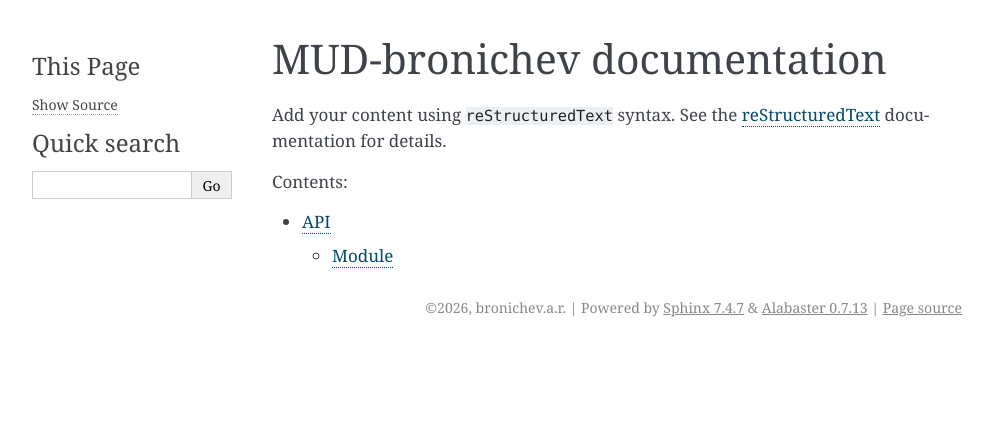
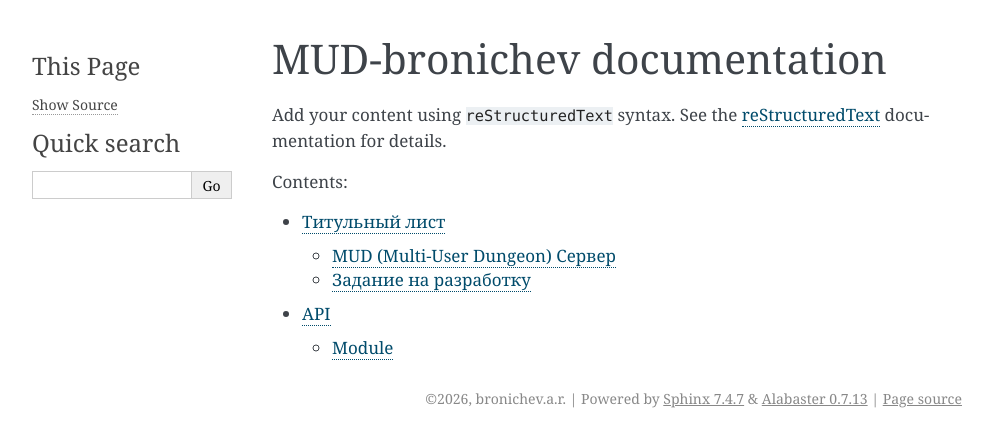
Before and after one commit to MagnificentSAS/MSU-repo_6sem, a Sphinx documentation site: the page built from 20260406/1/doc/index.rst, in a window 1280 px wide. Shown: the top 447 px of the page, without its empty margins (148-1141 px from the left). Built offline with Sphinx 7.4.7, drawn with Linux system fonts in a browser that asks for light colours; some of the changed lines change nothing that is shown.

Commit message:
Added title page

```diff
--- a/20260406/1/doc/index.rst
+++ b/20260406/1/doc/index.rst
@@ -15,4 +15,5 @@ documentation for details.
    :maxdepth: 2
    :caption: Contents:
 
+   title
    API
--- /dev/null
+++ b/20260406/1/doc/title.rst
@@ -0,0 +1,45 @@
+Титульный лист
+==============
+
+MUD (Multi-User Dungeon) Сервер
+-------------------------------
+
+**Версия:** 1.0.0
+
+**Автор:** bronichev.a.r
+
+**Дата:** 2026
+
+Задание на разработку
+--------------------
+
+Реализация сервера для многопользовательской текстовой игры (MUD) со следующим функционалом:
+
+1. **Игровое поле:** Двумерное закольцованное поле размером SIZE (ширина × высота)
+
+2. **Игроки:**
+   - Подключение к серверу с уникальным именем
+   - Перемещение по полю (вверх/вниз/влево/вправо)
+   - Общение со всеми игроками (sayall)
+   - Отключение от сервера (stop)
+
+3. **Монстры:**
+   - Добавление монстров на поле через команду addmon
+   - Каждый монстр имеет: имя, приветственную фразу, здоровье
+   - Встреча с монстром при входе на клетку (энкаунтер)
+   - Система боя с монстрами (команда attack)
+
+4. **Бродячие монстры:**
+   - Каждые 30 секунд случайный монстр перемещается на одну клетку
+   - Направление выбирается случайно (вправо/влево/вверх/вниз)
+   - Если целевая клетка занята другим монстром - выбор повторяется
+   - При перемещении всем игрокам отправляется уведомление
+   - При попадании на клетку с игроком происходит энкаунтер
+
+5. **Технические требования:**
+   - Асинхронная архитектура на базе asyncio
+   - Поддержка множества одновременных подключений
+   - Корректная обработка отключений клиентов
+
+.. note::
+   Полная техническая документация доступна в разделе :doc:`API`
```
